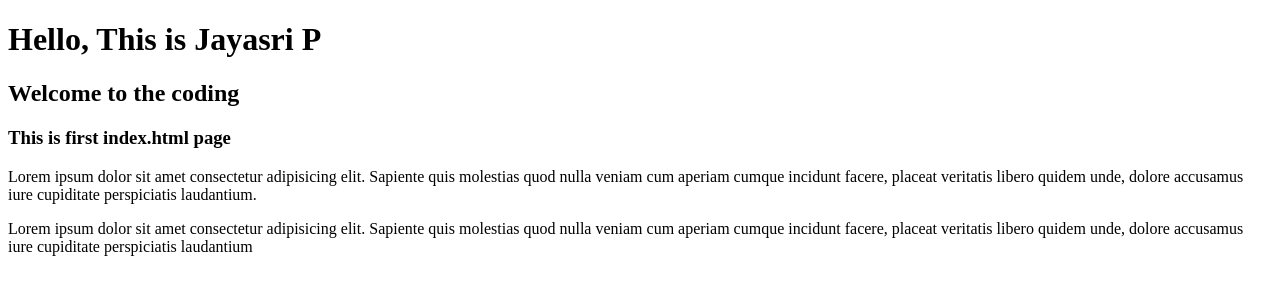
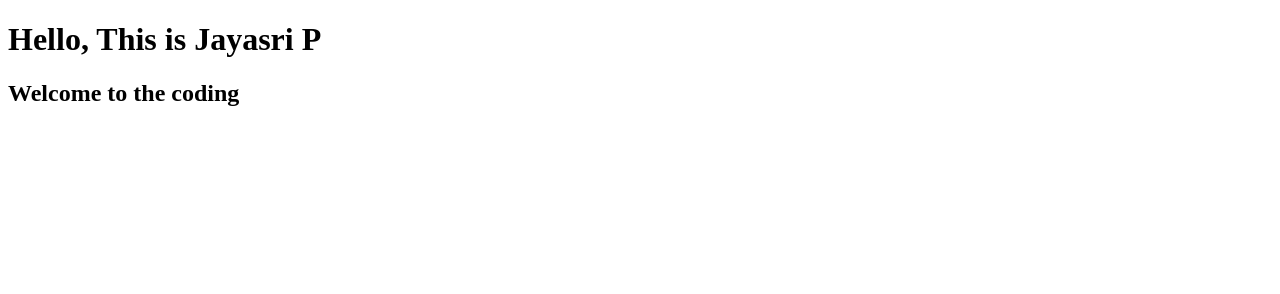
Before and after one commit to jayaporalla/Git_Pratice, a plain HTML site: page index.html in a window 1280 px wide. Drawn offline with Linux system fonts and the light colour scheme.

Commit message:
Revert "Changes made in index.html"
This reverts commit 90921a1381d0c05ee8389f7031e1e337ece755e6.

```diff
--- a/index.html
+++ b/index.html
@@ -8,14 +8,5 @@
 <body>
     <h1>Hello, This is Jayasri P</h1>
     <h2>Welcome to the coding</h2>
-    <h3>This is first index.html page</h3>
-    <p>Lorem ipsum dolor sit amet consectetur adipisicing elit.
-        Sapiente quis molestias quod nulla veniam cum aperiam cumque incidunt facere,
-        placeat veritatis libero quidem unde, dolore accusamus iure cupiditate perspiciatis laudantium.
-    </p>
-    <p>Lorem ipsum dolor sit amet consectetur adipisicing elit.
-        Sapiente quis molestias quod nulla veniam cum aperiam cumque incidunt facere,
-        placeat veritatis libero quidem unde, dolore accusamus iure cupiditate perspiciatis laudantium
-    </p>
 </body>
 </html>
```
